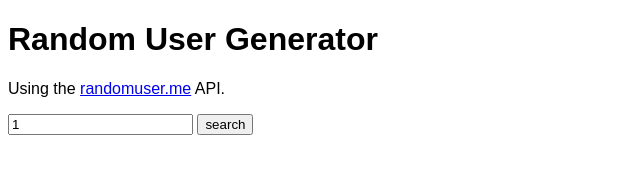
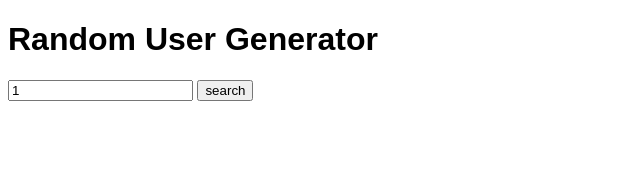
Before and after one commit to lunevArtem/generator, a plain HTML site: page index.html in a window 1280 px wide. Shown: the whole page, without its empty margins (0-640 px from the left). Drawn offline with Linux system fonts and the light colour scheme.

Commit message:
Update index.html

```diff
--- a/index.html
+++ b/index.html
@@ -6,10 +6,6 @@
   <link rel="stylesheet" href="1.css" />
   <body>
     <h1>Random User Generator</h1>
-    <p>
-      Using the
-      <a href="https://randomuser.me/api/?results=">randomuser.me</a> API.
-    </p>
     <p>
       <input
         id="number"
```
